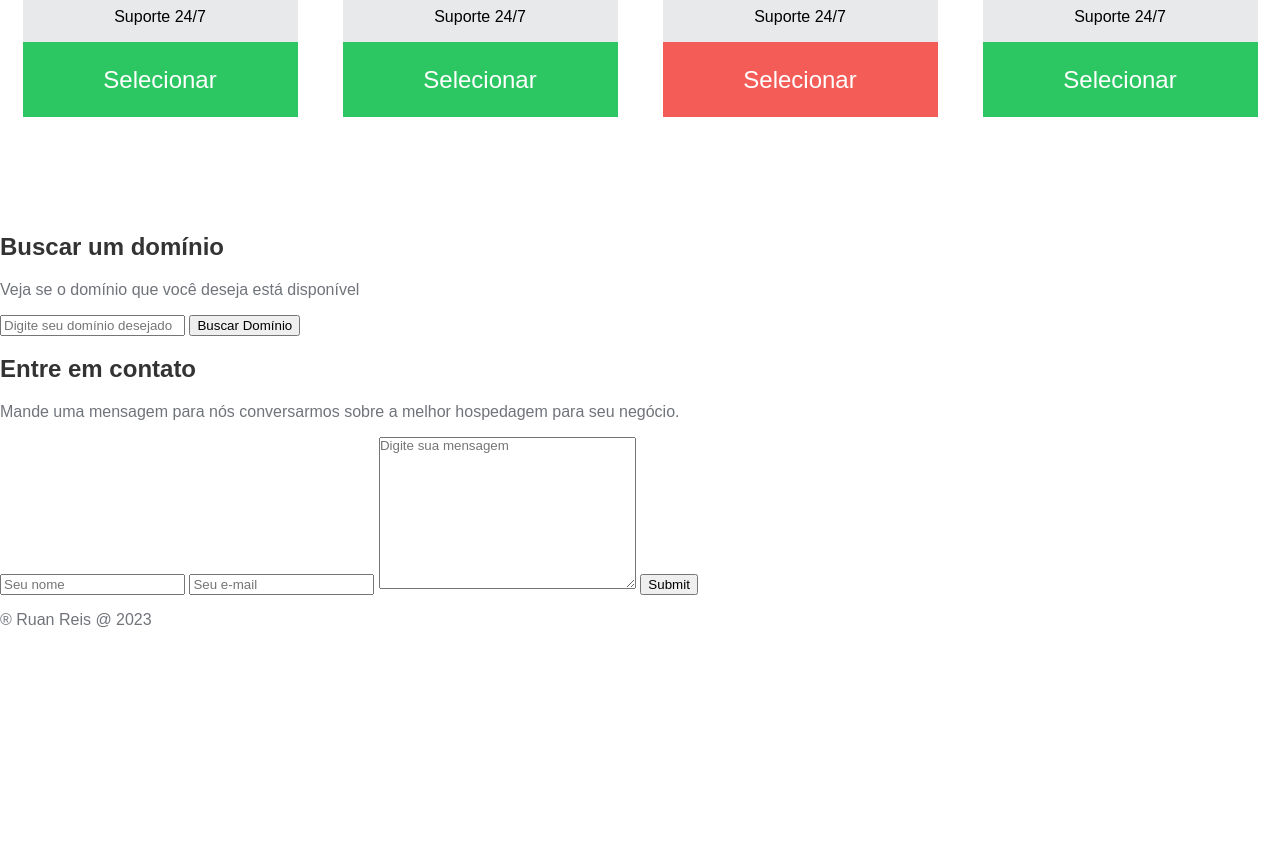
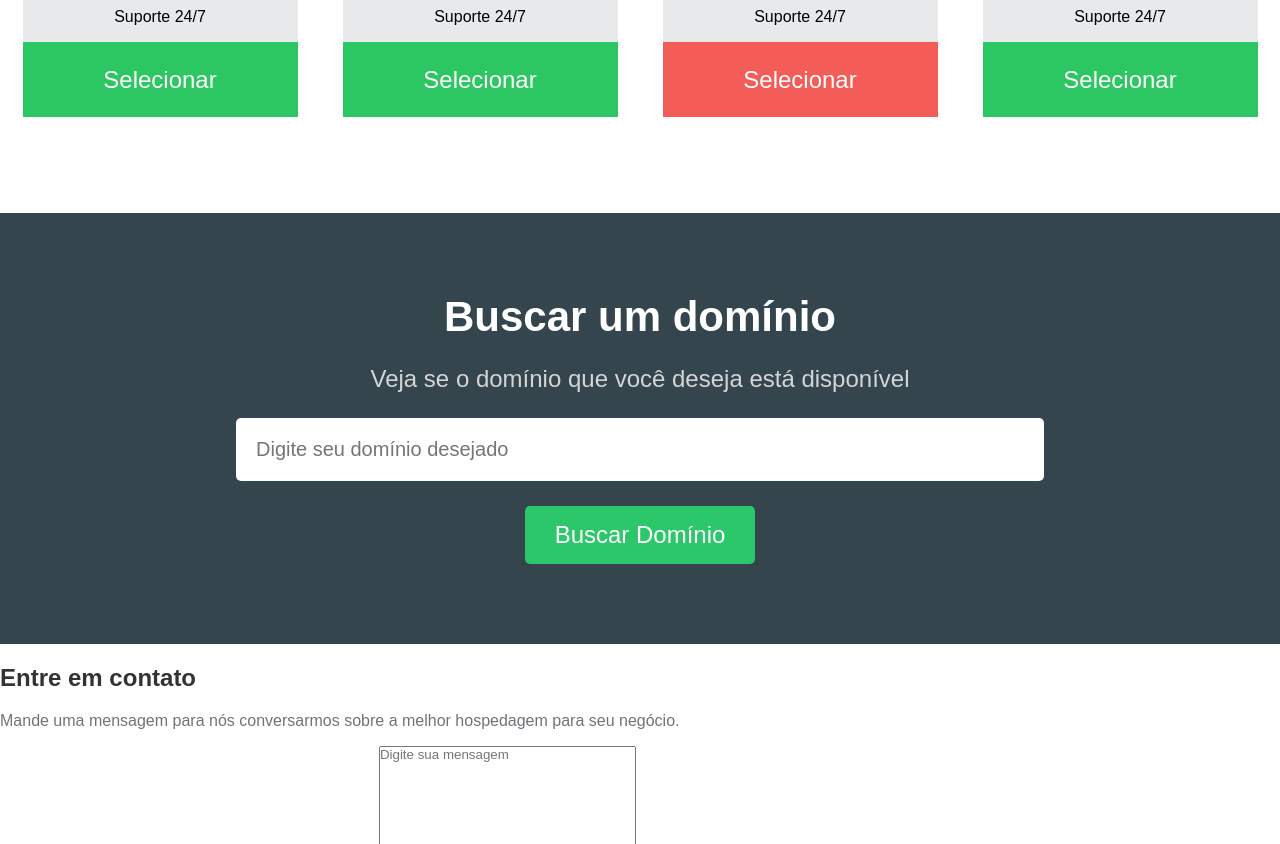
Before and after one commit to Limb00z/RCR-HOST, a plain HTML site: page index.html in a window 1280 px wide. Shown: the part 2015-2859 px from the top of the page. Before the commit the page ends 2660 px from the top, so only its background shows below. Drawn offline with Linux system fonts and the light colour scheme.

Commit message:
Finalizada a parte de busca de dominios.

```diff
--- a/index.html
+++ b/index.html
@@ -51,7 +51,7 @@
 
             <section class="princing-container">
                 <h1>Planos e preços</h1>
-                <p>Seleciono o plano perfeito para você.</p>
+                <p>Selecione o plano perfeito para você.</p>
                 <div class="plans-container">
                     <div class="plan">
                         <ul>
--- a/style.css
+++ b/style.css
@@ -207,3 +207,43 @@ nav {
     background-color: #f45c57;
 
 }
+
+.searchdomain-container{
+    background-color: #34454e;
+    text-align: center;
+    padding: 5em 0;
+}
+
+.searchdomain-container h2{
+    color: #FFF;
+    font-size: 42px;
+    margin: 0 0 15px;
+}
+
+.searchdomain-container p {
+    color: #d5d5d5 ;
+    font-size: 24px;
+    margin-bottom: 25px;
+}
+
+.searchdomain-container input{
+    display: block;
+    position: relative;
+    margin: 0 auto;
+    border: none;
+    border-radius: 5px;
+}
+
+.searchdomain-container input[type=text]{
+    margin-bottom: 25px;
+    width: 60%;
+    padding: 20px;
+    font-size: 20px;
+}
+
+.searchdomain-container input[type=submit]{
+    background-color: #2cc76a;
+    padding: 15px 30px;
+    color: #fff;
+    font-size: 24px;
+}
```
